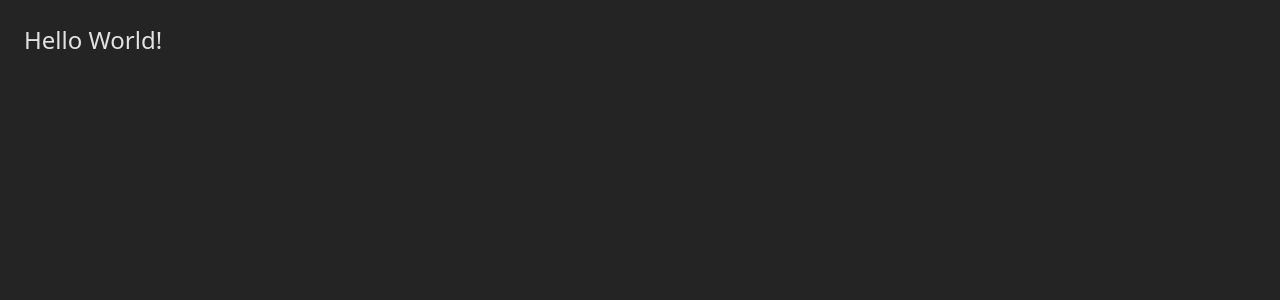
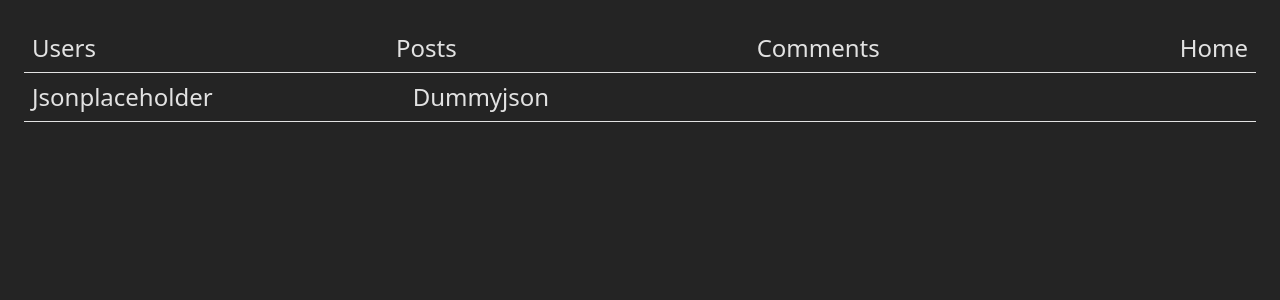
Before and after one commit to TriggeerCat/Okten-React, a React (Vite) app: page /posts in a window 1280 px wide. Shown: the top 300 px of the page. Built offline with nearby package versions, Linux system fonts and the light colour scheme.

Commit message:
feat (3.2): added assignment code

```diff
--- /dev/null
+++ b/src/layouts/CommentsLayout.tsx
@@ -0,0 +1,17 @@
+import {Link, Outlet} from "react-router-dom";
+
+const CommentsLayout = () => {
+    return (
+        <>
+            <div className='flex text-2xl p-2'>
+                <Link to={'jsonplaceholder'}>Jsonplaceholder</Link>
+            </div>
+
+            <hr/>
+
+            <Outlet/>
+        </>
+    );
+};
+
+export default CommentsLayout;
--- /dev/null
+++ b/src/layouts/MainLayout.tsx
@@ -0,0 +1,20 @@
+import {Link, Outlet} from "react-router-dom";
+
+const MainLayout = () => {
+    return (
+        <>
+            <div className='flex justify-between text-2xl p-2'>
+                <Link to={'users'}>Users</Link>
+                <Link to={'posts'}>Posts</Link>
+                <Link to={'comments'}>Comments</Link>
+                <Link to={''}>Home</Link>
+            </div>
+
+            <hr/>
+
+            <Outlet/>
+        </>
+    );
+};
+
+export default MainLayout;
--- /dev/null
+++ b/src/layouts/PostsLayout.tsx
@@ -0,0 +1,18 @@
+import {Link, Outlet} from "react-router-dom";
+
+const PostsLayout = () => {
+    return (
+        <>
+            <div className='flex gap-50 text-2xl p-2'>
+                <Link to={'jsonplaceholder'}>Jsonplaceholder</Link>
+                <Link to={'dummyjson'}>Dummyjson</Link>
+            </div>
+
+            <hr/>
+
+            <Outlet/>
+        </>
+    );
+};
+
+export default PostsLayout;
--- /dev/null
+++ b/src/layouts/UsersLayout.tsx
@@ -0,0 +1,18 @@
+import {Link, Outlet} from "react-router-dom";
+
+const UsersLayout = () => {
+    return (
+        <>
+            <div className='flex gap-50 text-2xl p-2'>
+                <Link to={'jsonplaceholder'}>Jsonplaceholder</Link>
+                <Link to={'dummyjson'}>Dummyjson</Link>
+            </div>
+
+            <hr/>
+
+            <Outlet/>
+        </>
+    );
+};
+
+export default UsersLayout;
--- a/src/main.tsx
+++ b/src/main.tsx
@@ -1,7 +1,8 @@
 import {createRoot} from 'react-dom/client'
 import './styles/index.css'
-import App from './App.tsx'
+import {RouterProvider} from "react-router-dom";
+import {router} from "./routers/router.tsx";
 
 createRoot(document.getElementById('root')!).render(
-    <App/>
+    <RouterProvider router={router}/>
 )
--- /dev/null
+++ b/src/routers/router.tsx
@@ -0,0 +1,28 @@
+import {createBrowserRouter} from "react-router-dom";
+import MainLayout from "../layouts/MainLayout.tsx";
+import UsersLayout from "../layouts/UsersLayout.tsx";
+import PostsLayout from "../layouts/PostsLayout.tsx";
+import CommentsLayout from "../layouts/CommentsLayout.tsx";
+
+export const router = createBrowserRouter([
+    {
+        path: '', element: <MainLayout/>, children: [
+            {
+                path: 'users', element: <UsersLayout/>, children: [
+                    {path: 'jsonplaceholder', element: <div className='text-xl'>Jsonplaceholder</div>},
+                    {path: 'dummyjson', element: <div className='text-xl'>Dummyjson</div>}
+                ]
+            },
+            {
+                path: 'posts', element: <PostsLayout/>, children: [
+                    {path: 'jsonplaceholder', element: <div className='text-xl'>Jsonplaceholder</div>},
+                    {path: 'dummyjson', element: <div className='text-xl'>Dummyjson</div>}]
+            },
+            {
+                path: 'comments', element: <CommentsLayout/>, children: [
+                    {path: 'jsonplaceholder', element: <div className='text-xl'>Jsonplaceholder</div>}
+                ]
+            }
+        ]
+    }
+])
```
Also changed, not shown: 2 other files (tests, documents, lock files or other folders).
